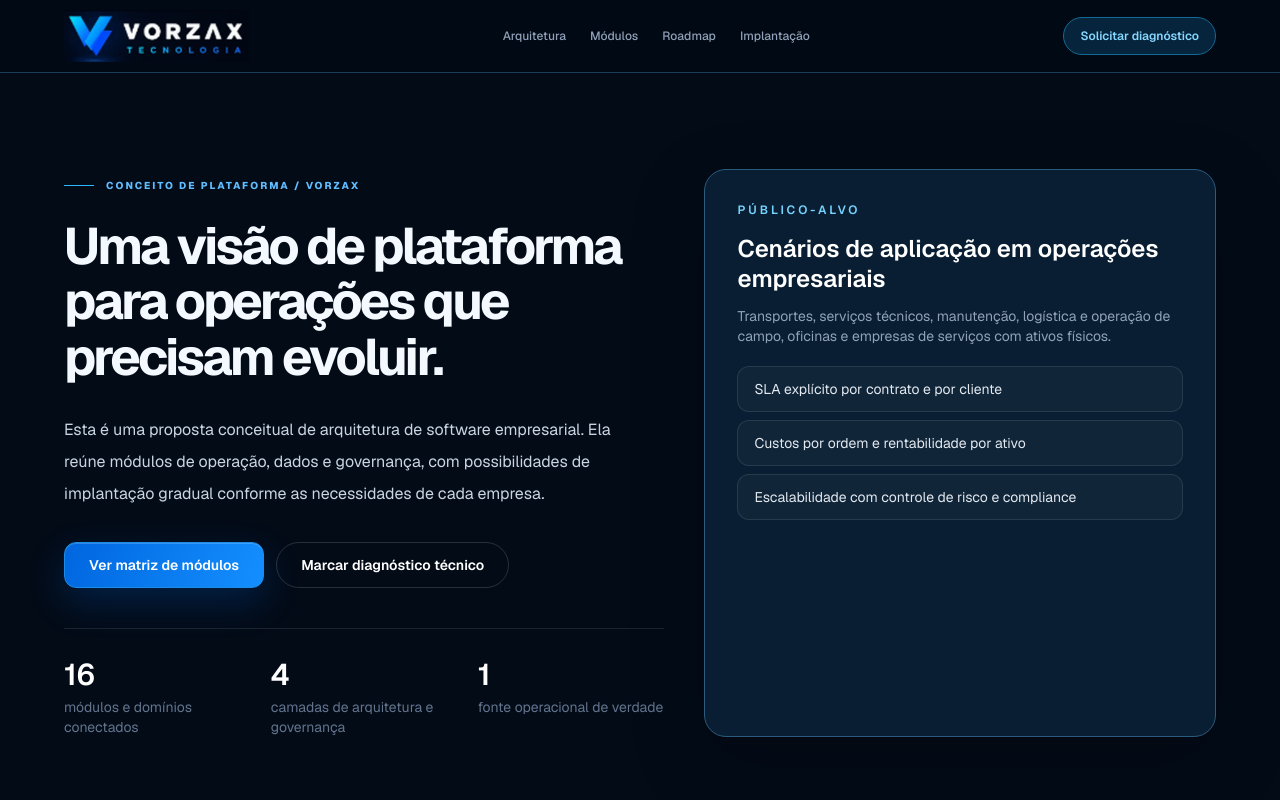
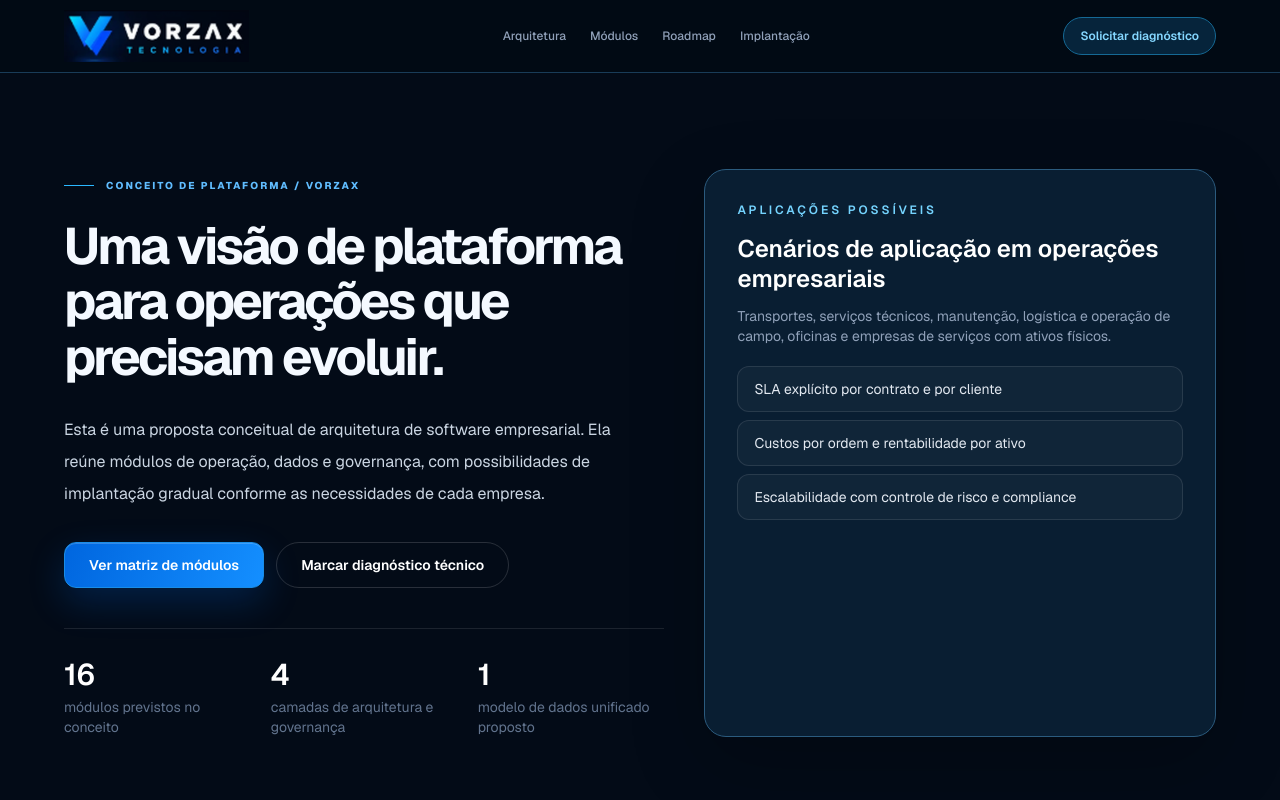
Before and after one commit to vorzax-tecnologia/vorzax-site, a Next.js app: page /plataforma in a window 1280 px wide. Shown: the top 800 px of the page. Built offline with nearby package versions, Linux system fonts and the light colour scheme.

Commit message:
docs(platform): apresentar módulos e metadados como proposta conceitual

```diff
--- a/src/app/plataforma/page.tsx
+++ b/src/app/plataforma/page.tsx
@@ -8,9 +8,9 @@ export const metadata: Metadata = {
     "Proposta conceitual de arquitetura empresarial para operação, frota, manutenção, dados e finanças.",
   alternates: { canonical: "/plataforma" },
   openGraph: {
-    title: "Plataforma Vorzax | Arquitetura completa para negócio",
+    title: "Plataforma Vorzax | Conceito de arquitetura empresarial",
     description:
-      "Módulos completos, governança, trilhas de implantação e automações para operação de alto desempenho.",
+      "Conceito de plataforma empresarial com possibilidades de módulos, governança e implantação por etapas.",
     url: "https://www.vorzax.com.br/plataforma",
   },
 };
@@ -600,7 +600,7 @@ export default function Plataforma() {
             <div className="mt-10 grid grid-cols-3 gap-5 border-t border-white/10 pt-7 text-sm">
               <div>
                 <p className="text-3xl font-semibold">{modules.length}</p>
-                <p className="mt-1 text-slate-500">módulos e domínios conectados</p>
+                <p className="mt-1 text-slate-500">módulos previstos no conceito</p>
               </div>
               <div>
                 <p className="text-3xl font-semibold">{architectureLayers.length}</p>
@@ -608,13 +608,13 @@ export default function Plataforma() {
               </div>
               <div>
                 <p className="text-3xl font-semibold">1</p>
-                <p className="mt-1 text-slate-500">fonte operacional de verdade</p>
+                <p className="mt-1 text-slate-500">modelo de dados unificado proposto</p>
               </div>
             </div>
           </div>
 
           <aside className="rounded-[22px] border border-[#2b5b7e] bg-[#091e32] p-6 shadow-[0_25px_75px_rgba(0,0,0,.22)] sm:p-8">
-            <p className="text-xs font-semibold tracking-[0.24em] text-sky-300">PÚBLICO-ALVO</p>
+            <p className="text-xs font-semibold tracking-[0.24em] text-sky-300">APLICAÇÕES POSSÍVEIS</p>
             <p className="mt-4 text-2xl font-semibold leading-tight text-white">Cenários de aplicação em operações empresariais</p>
             <p className="mt-3 text-sm text-slate-400">
               Transportes, serviços técnicos, manutenção, logística e operação de campo, oficinas e empresas de serviços com ativos físicos.
```
